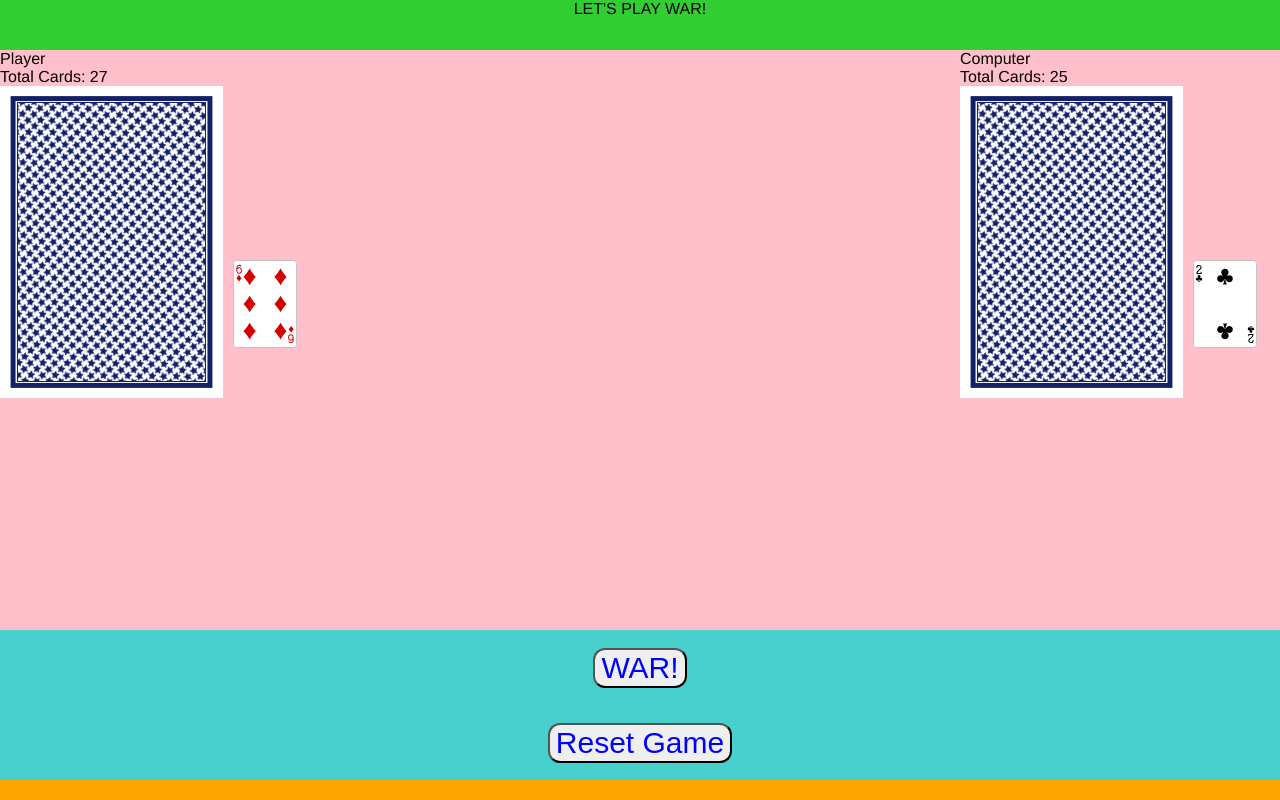
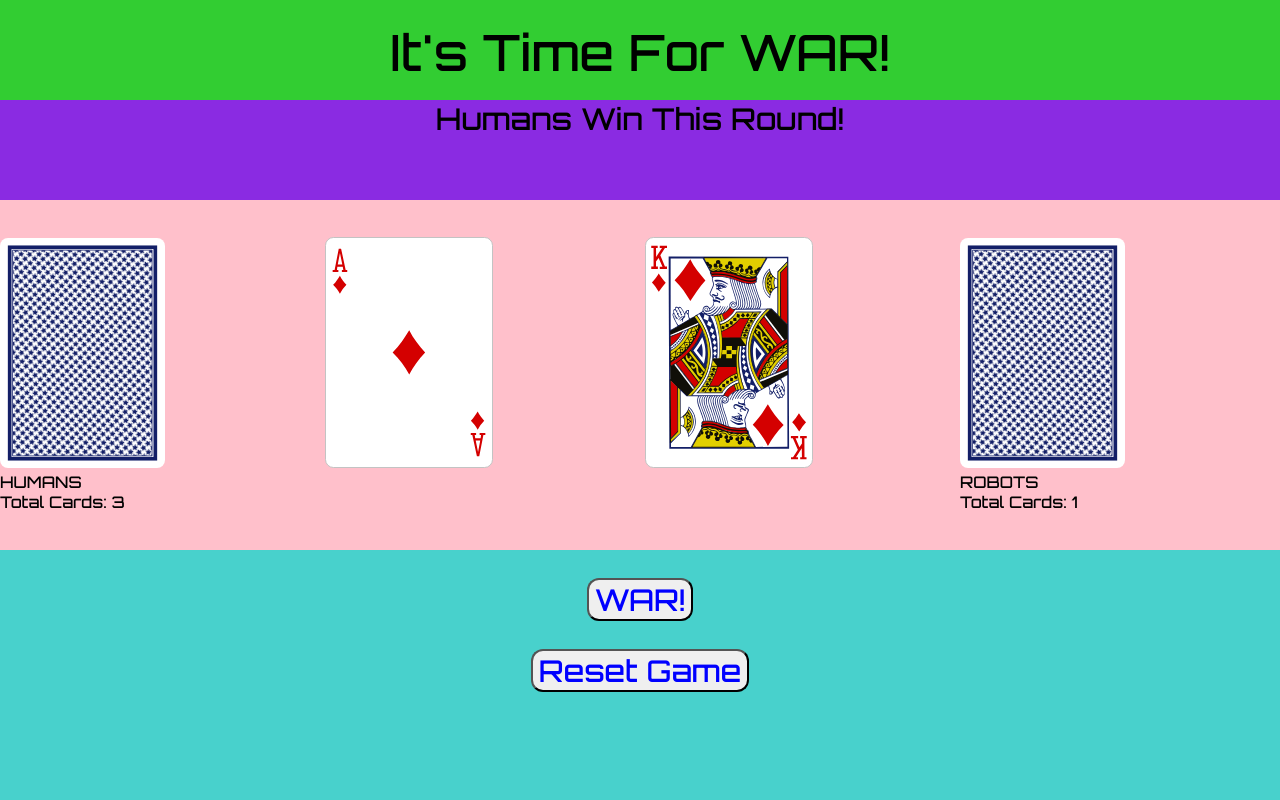
Before and after one commit to laurenmengert/A-Game-Of-War, a plain HTML site: page index.html in a window 1280 px wide. Both pictures are taken after a click on the button "WAR!". Drawn offline with Linux system fonts and the light colour scheme.

Commit message:
update wireframe

```diff
--- a/css/cardstarter.css
+++ b/css/cardstarter.css
@@ -311,10 +311,11 @@
   background-image: url("../images/jokers/joker-red.svg"); }
 
 .card.back {
-  background-image: url("../images/backs/blue.svg"); }
+  background-image: url("../images/backs/blue.svg");}
 
 .card.back-blue {
-  background-image: url("../images/backs/blue.svg"); }
+  background-image: url("../images/backs/blue.svg");}
+
 
 .card.back-red {
   background-image: url("../images/backs/red.svg"); }
--- a/css/main.css
+++ b/css/main.css
@@ -5,16 +5,16 @@
 
 body {
     margin: 0;
-    font-family: Helvetica;
+    font-family: 'Orbitron', sans-serif;
     display: grid;
     height: 100vh;
     grid-template-areas:
         "header"
+        "h1"
         "main"
-        "buttons"
-        "footer";
+        "buttons" ;
     grid-template-columns: 1fr;
-    grid-template-rows: 50px 1fr 150px 20px;
+    grid-template-rows: 100px 100px 1fr 250px;
 }
 
 #board {
@@ -22,13 +22,18 @@ body {
     display: grid;
     grid-template-columns: 1fr 1fr 1fr 1fr;
     grid-area: main;
+    align-items: center;
+    justify-content: space-around;
+    ;
+
 }
 
 header {
     grid-area: header;
+    padding-top: 20px;
     text-align: center;
     background-color: limegreen;
-    height: 15vh;
+    font-size: 50px;
 }
 
 #buttons {
@@ -36,11 +41,13 @@ header {
     background-color: mediumturquoise;
     display: flex;
     flex-direction: column;
-    justify-content: space-around;
+    justify-content: space-evenly;
     align-items: center;
+    padding-bottom: 80px;
 }
 
 .btn {
+    font-family: 'Orbitron', sans-serif;
     font-size: 30px;
     color: #0000ff;
     border-radius: 12px;
@@ -50,11 +57,15 @@ header {
     background-color: orange;
 }
 
-footer {
-    grid-area: footer;
-    background-color: orange;
+.cardBack {
+    background-color: white;
+    border-radius: 8px;
+    height: 230px;
 }
 
-.cardBack {
-    background-color: white;
+#msg {
+    grid-area: h1;
+    background-color: blueviolet;
+    text-align: center;
+    font-size: 30px;
 }
--- a/index.html
+++ b/index.html
@@ -5,33 +5,33 @@
     <meta name="viewport" content="width=device-width, initial-scale=1.0">
     <link rel="stylesheet" type="text/css" href="css/cardstarter.css">
     <link rel="stylesheet" href="css/main.css">
+    <link href="https://fonts.googleapis.com/css2?family=Orbitron:wght@500&display=swap" rel="stylesheet">
     <script src="js/deck.js"></script>
     <script defer src="js/main.js"></script>
     <title>A Game Of War</title>
 </head>
 <body>
-    <header>LET'S PLAY WAR!</header>
+    <header>It's Time For WAR!</header>
+    <div id="msg">
+        <h1>hello</h1>
+    </div>
     <main id="board">
-        <div id="player1">
-            <div>Player</div>
+        <div id="player1" class="div">
+            <img class="cardBack" src="images/backs/blue.svg" alt="back of card-blue">
+            <div>HUMANS</div>
             <div class="score">Total Cards:</div>
+        </div>
+        <div id="player1Pile" class="div"></div>
+        <div id="player2Pile" class="div"></div>
+        <div id="player2" class="div">
             <img class="cardBack" src="images/backs/blue.svg" alt="back of card-blue">
-            <div id="player1Pile"></div>
-        </div>
-        <div id="score1"></div>
-        <div id="score2"></div>
-        <div id="player2">
-            <div>Computer</div>
+            <div>ROBOTS</div>
             <div class="score">Total Cards:</div>
-            <img class="cardBack" src="images/backs/blue.svg" alt="back of card-blue">
-            <div id="player2Pile"></div>
         </div>
     </main>
     <div id="buttons">
         <button id="war" class="btn">WAR!</button>
         <button id="reset" class="btn">Reset Game</button>
     </div>
-    <footer>
-    </footer>
 </body>
 </html>
--- a/js/deck.js
+++ b/js/deck.js
@@ -1,210 +1,210 @@
 const deck = [
     {
-        name: "card dA",
+        name: "card xlarge dA",
         value: 14,
     },
     {
-        name: "card dK",
+        name: "card xlarge dK",
         value: 13
     },
+    // {
+    //     name: "card xlarge dQ",
+    //     value: 12
+    // },
+    // {
+    //     name: "card xlarge dJ",
+    //     value: 11
+    // },
+    // {
+    //     name: "card xlarge d10",
+    //     value: 10
+    // },
+    // {
+    //     name: "card xlarge d09",
+    //     value: 9
+    // },
+    // {
+    //     name: "card xlarge d08",
+    //     value: 8
+    // },
+    // {
+    //     name: "card xlarge d07",
+    //     value: 7
+    // },
+    // {
+    //     name: "card xlarge d06",
+    //     value: 6
+    // },
+    // {
+    //     name: "card xlarge d05",
+    //     value: 5
+    // },
+    // {
+    //     name: "card xlarge d04",
+    //     value: 4
+    // },
+    // {
+    //     name: "card xlarge d03",
+    //     value: 3
+    // },
+    // {
+    //     name: "card xlarge d02",
+    //     value: 2
+    // },
+    // {
+    //     name: "card xlarge hA",
+    //     value: 14
+    // },
+    // {
+    //     name: "card xlarge hK",
+    //     value: 13
+    // },
+    // {
+    //     name: "card xlarge hQ",
+    //     value: 12
+    // },
+    // {
+    //     name: "card xlarge hJ",
+    //     value: 11
+    // },
+    // {
+    //     name: "card xlarge h10",
+    //     value: 10
+    // },
+    // {
+    //     name: "card xlarge h09",
+    //     value: 9
+    // },
+    // {
+    //     name: "card xlarge h08",
+    //     value: 8
+    // },
+    // {
+    //     name: "card xlarge h07",
+    //     value: 7
+    // },
+    // {
+    //     name: "card xlarge h06",
+    //     value: 6
+    // },
+    // {
+    //     name: "card xlarge h05",
+    //     value: 5
+    // },
+    // {
+    //     name: "card xlarge h04",
+    //     value: 4
+    // },
     {
-        name: "card dQ",
-        value: 12
-    },
-    {
-        name: "card dJ",
-        value: 11
-    },
-    {
-        name: "card d10",
-        value: 10
-    },
-    {
-        name: "card d09",
-        value: 9
-    },
-    {
-        name: "card d08",
-        value: 8
-    },
-    {
-        name: "card d07",
-        value: 7
-    },
-    {
-        name: "card d06",
-        value: 6
-    },
-    {
-        name: "card d05",
-        value: 5
-    },
-    {
-        name: "card d04",
-        value: 4
-    },
-    {
-        name: "card d03",
+        name: "card xlarge h03",
         value: 3
     },
     {
-        name: "card d02",
+        name: "card xlarge h02",
         value: 2
     },
-    {
-        name: "card hA",
-        value: 14
-    },
-    {
-        name: "card hK",
-        value: 13
-    },
-    {
-        name: "card hQ",
-        value: 12
-    },
-    {
-        name: "card hJ",
-        value: 11
-    },
-    {
-        name: "card h10",
-        value: 10
-    },
-    {
-        name: "card h09",
-        value: 9
-    },
-    {
-        name: "card h08",
-        value: 8
-    },
-    {
-        name: "card h07",
-        value: 7
-    },
-    {
-        name: "card h06",
-        value: 6
-    },
-    {
-        name: "card h05",
-        value: 5
-    },
-    {
-        name: "card h04",
-        value: 4
-    },
-    {
-        name: "card h03",
-        value: 3
-    },
-    {
-        name: "card h02",
-        value: 2
-    },
-    {
-        name: "card cA",
-        value: 14
-    },
-    {
-        name: "card cK",
-        value: 13
-    },
-    {
-        name: "card cQ",
-        value: 12
-    },
-    {
-        name: "card cJ",
-        value: 11
-    },
-    {
-        name: "card c10",
-        value: 10
-    },
-    {
-        name: "card c09",
-        value: 9
-    },
-    {
-        name: "card c08",
-        value: 8
-    },
-    {
-        name: "card c07",
-        value: 7
-    },
-    {
-        name: "card c06",
-        value: 6
-    },
-    {
-        name: "card c05",
-        value: 5
-    },
-    {
-        name: "card c04",
-        value: 4
-    },
-    {
-        name: "card c03",
-        value: 3
-    },
-    {
-        name: "card c02",
-        value: 2
-    },
-    {
-        name: "card sA",
-        value: 14
-    },
-    {
-        name: "card sK",
-        value: 13
-    },
-    {
-        name: "card sQ",
-        value: 12
-    },
-    {
-        name: "card sJ",
-        value: 11
-    },
-    {
-        name: "card s10",
-        value: 10
-    },
-    {
-        name: "card s09",
-        value: 9
-    },
-    {
-        name: "card s08",
-        value: 8
-    },
-    {
-        name: "card s07",
-        value: 7
-    },
-    {
-        name: "card s06",
-        value: 6
-    },
-    {
-        name: "card s05",
-        value: 5
-    },
-    {
-        name: "card s04",
-        value: 4
-    },
-    {
-        name: "card s03",
-        value: 3
-    },
-    {
-        name: "card s02",
-        value: 2
-    },
+    // {
+    //     name: "card xlarge cA",
+    //     value: 14
+    // },
+    // {
+    //     name: "card xlarge cK",
+    //     value: 13
+    // },
+    // // {
+    // //     name: "card xlarge cQ",
+    // //     value: 12
+    // // },
+    // // {
+    // //     name: "card xlarge cJ",
+    // //     value: 11
+    // // },
+    // // {
+    // //     name: "card xlarge c10",
+    // //     value: 10
+    // // },
+    // // {
+    // //     name: "card xlarge c09",
+    // //     value: 9
+    // // },
+    // // {
+    // //     name: "card xlarge c08",
+    // //     value: 8
+    // // },
+    // // {
+    // //     name: "card xlarge c07",
+    // //     value: 7
+    // // },
+    // // {
+    // //     name: "card xlarge c06",
+    // //     value: 6
+    // // },
+    // // {
+    // //     name: "card xlarge c05",
+    // //     value: 5
+    // // },
+    // // {
+    // //     name: "card xlarge c04",
+    // //     value: 4
+    // // },
+    // // {
+    // //     name: "card xlarge c03",
+    // //     value: 3
+    // // },
+    // // {
+    // //     name: "card xlarge c02",
+    // //     value: 2
+    // // },
+    // {
+    //     name: "card xlarge sA",
+    //     value: 14
+    // },
+    // {
+    //     name: "card xlarge sK",
+    //     value: 13
+    // },
+    // {
+    //     name: "card xlarge sQ",
+    //     value: 12
+    // },
+    // {
+    //     name: "card xlarge sJ",
+    //     value: 11
+    // },
+    // {
+    //     name: "card xlarge s10",
+    //     value: 10
+    // },
+    // {
+    //     name: "card xlarge s09",
+    //     value: 9
+    // },
+    // {
+    //     name: "card xlarge s08",
+    //     value: 8
+    // },
+    // {
+    //     name: "card xlarge s07",
+    //     value: 7
+    // },
+    // {
+    //     name: "card xlarge s06",
+    //     value: 6
+    // },
+    // {
+    //     name: "card xlarge s05",
+    //     value: 5
+    // },
+    // {
+    //     name: "card xlarge s04",
+    //     value: 4
+    // },
+    // {
+    //     name: "card xlarge s03",
+    //     value: 3
+    // },
+    // {
+    //     name: "card xlarge s02",
+    //     value: 2
+    // },
 ]
--- a/js/main.js
+++ b/js/main.js
@@ -5,11 +5,12 @@
 /*----- app's state (variables) -----*/
 
 
-const player1 = []; //initalize our 2 players to empty arrays
-const player2 = [];
+let player1 = []; //initalize our 2 players to empty arrays
+let player2 = [];
 const bucket = [];
-let gameOver = false //initialize out gameOver to false
+// let gameOver = false //initialize out gameOver to false
 let winner;
+
 
 /*----- cached element references -----*/
 
@@ -20,7 +21,7 @@ const player1El = document.querySelector('#player1Pile'); //grab the virtual "ca
 const player2El = document.querySelector('#player2Pile');
 const p1ScoreEl = document.querySelector('#player1 .score'); //grab the scores
 const p2ScoreEl = document.querySelector('#player2 .score');
-
+const messageEl = document.querySelector('#msg');
 
 /*----- event listeners -----*/
 
@@ -31,14 +32,24 @@ document.querySelector("#reset").addEventListener("click", init);
 init();
 
 function init() {
+    winner= null;
+    player1 = [];
+    player2 = [];
+    player1El.classList = '';
+    player2El.classList = '';
+    p1ScoreEl.innerHTML = `Total Cards:`;
+    p2ScoreEl.innerHTML = `Total Cards:`;
+    messageEl.innerHTML = '';
+
     dealCards(shuffleCards(deck));
 }
 
 //pass "deck" through when you want to call this function
 function shuffleCards(arr) {
-    for(let i = arr.length -1; i > 0; i--) {
-        let newPos = Math.floor(Math.random() * (i + 1));
-        let temp = arr[i];
+    // for(let i = arr.length -1; i > 0; i--) {
+        for(let i = 0; i < arr.length; i++){
+        const newPos = Math.floor(Math.random() * (i + 1));
+        const temp = arr[i];
         arr[i] = arr[newPos];
         arr[newPos] = temp;
     }
@@ -57,7 +68,7 @@ function dealCards(arr) {
 }
 
 function playRound() {
-    if(!gameOver){
+    if(!winner){
         const card1 = player1.shift(); //can't use pop
         const card2 = player2.shift();
         bucket.push(card1, card2);
@@ -70,23 +81,29 @@ function playRound() {
 }
 
 function getWinner(card1, card2) {
-    if((player1.length === 0) || (player2.length === 0)){
-        gameOver = true;
-        return;
+    if(player1.length === 0) {
+        messageEl.innerHTML = 'THE ROBOTS HAVE WON THE WAR!';
+        winner = true;
+    } if (player2.length === 0) {
+        messageEl.innerHTML = 'THE HUMANS HAVE WON THE WAR!';
+        winner = true;
     }
     if(card1.value > card2.value) {
+        messageEl.innerHTML = 'Humans Win This Round!'
         player1.push(...bucket);
         bucket.length = 0;
+
     } else if(card2.value > card1.value) {
+        messageEl.innerHTML = 'Robots Win This Round!'
         player2.push(...bucket);
         bucket.length = 0;
     } else if(card1.value === card2.value) {
-        console.log("THERES A TIE");
+        console.log('TIE!');
         warMode(bucket);
-    } console.log(player1);
+    }
+     console.log(player1);
     console.log(player2);
-
-    }
+}
 
 function warMode() {
     bucket.push(...player1.splice(0, 3), ...player2.splice(0, 3));
```
Also changed, not shown: 2020-05-14-08-05-53.png (added), 1 other file.
